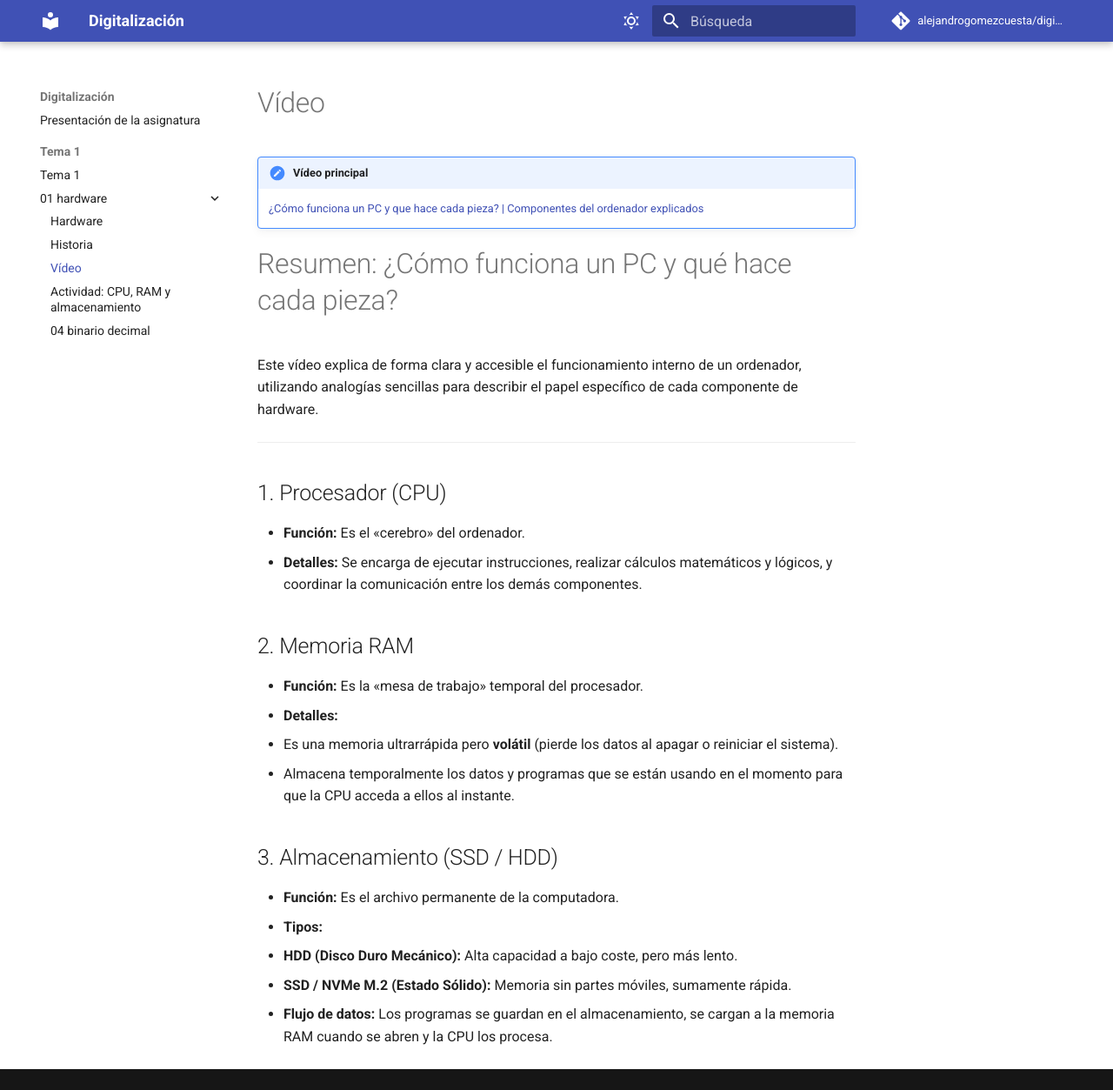
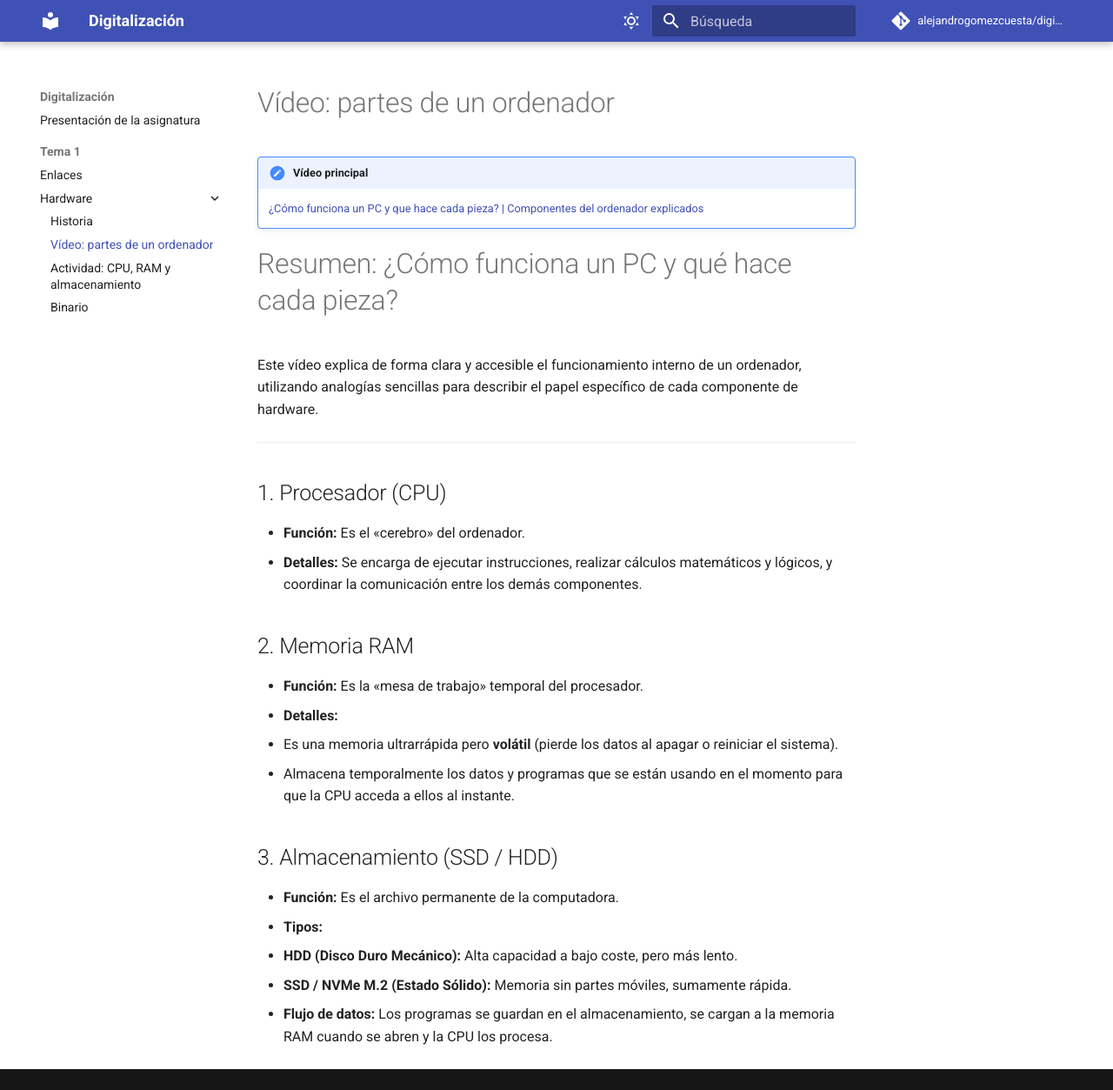
Before and after one commit to alejandrogomezcuesta/digitalizacion, an MkDocs documentation site: the page built from docs/tema 1/Hardware/02-hardware-1.md, in a window 1280 px wide and 1253 px high. Shown: the whole window at 87% size. Built offline with MkDocs 1.6.1 and Material for MkDocs 9.7.7, drawn with Linux system fonts in a browser that asks for light colours; comment, search, counter and statistics services are not loaded.

Commit message:
pequeños cambios en los títulos

```diff
--- a/docs/tema 1/01-hardware/index.md
+++ /dev/null
@@ -1 +0,0 @@
-# Hardware
--- a/docs/tema 1/01-hardware/02-hardware-1.md
+++ b/docs/tema 1/Hardware/02-hardware-1.md
@@ -1,4 +1,4 @@
-# Vídeo
+# Vídeo: partes de un ordenador
 
 !!! important "Vídeo principal"
     [¿Cómo funciona un PC y que hace cada pieza? | Componentes del ordenador explicados](https://youtu.be/0zkX6nlpiSk?si=5wYXE08BH8qEyyFC)
--- a/docs/tema 1/index.md
+++ b/docs/tema 1/index.md
@@ -1,4 +1,4 @@
-# Tema 1
+# Enlaces
 
 ## Dispositivos digitales, sistemas operativos y de comunicación
 
```
Also changed, not shown: docs/tema 1/01-hardware/04-binario-decimal.md (deleted, +0 -1 lines), docs/tema 1/Hardware/04-binario-decimal.md (added, +21 -0 lines), docs/tema 1/Hardware/01-historia.md (renamed from docs/tema 1/01-hardware/01-historia.md), docs/tema 1/Hardware/03-hardware-1-animacion.md (renamed from docs/tema 1/01-hardware/03-hardware-1-animacion.md), 2 other files.
